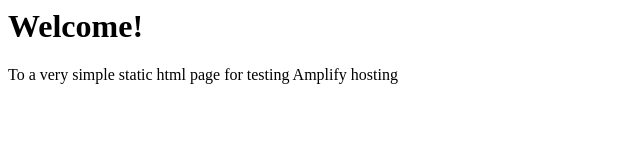
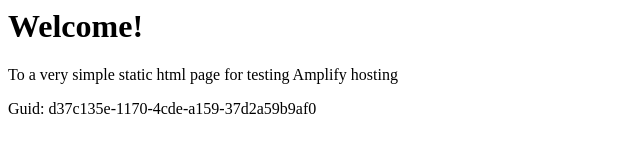
Before and after one commit to aws-aemilia-hkg/Github-PR-Commit-Integration-Test-DoNotTouch-v0-preprod-ap-east-1, a website: page src/index.html in a window 1280 px wide. Shown: the whole page, without its empty margins (0-640 px from the left). Drawn offline with Linux system fonts and the light colour scheme.

Commit message:
commit from integ tests

```diff
--- a/src/index.html
+++ b/src/index.html
@@ -1,3 +1,5 @@
+
+
 <html lang="en">
 
 <head>
@@ -10,6 +12,6 @@
 <body>
     <h1>Welcome!</h1>
     <p>To a very simple static html page for testing Amplify hosting</p>
-</body>
+    <p>Guid: d37c135e-1170-4cde-a159-37d2a59b9af0</p></body>
 
 </html>
```
